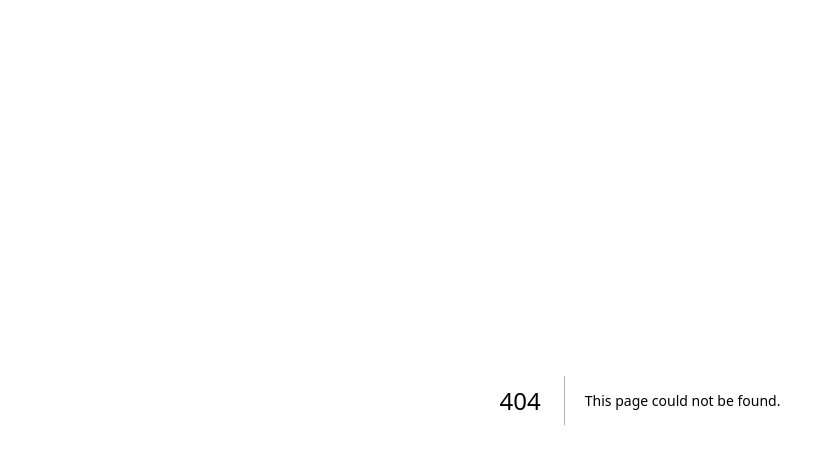
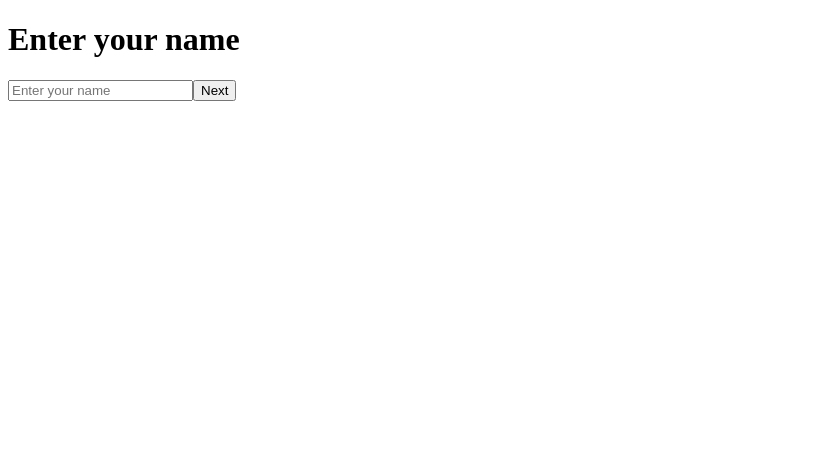
Before and after one commit to slee1204/ADCD-Bookie, a Next.js app: page /onboarding in a window 1280 px wide. Before the commit this address had no page. Shown: the top 464 px of the page, without its empty margins (0-835 px from the left). Built offline with nearby package versions, Linux system fonts and the light colour scheme.

Commit message:
initial commit

```diff
--- /dev/null
+++ b/pages/onboarding.js
@@ -0,0 +1,60 @@
+import { useState } from "react";
+import axios from "axios";
+import Keyword from "@/comp/Keyword";
+import Button from "@/comp/Button";
+import { useRouter } from "next/router";
+
+export default function onboarding() {
+  const [name, setName] = useState("");
+  const [header, setHeader] = useState("Enter your name");
+  const [keyword, setKeyword] = useState("");
+  const [keywords, setKeywords] = useState([]);
+  const router = useRouter();
+
+  const chooseGenres = async () => {
+    setHeader("Choose your favourite genres");
+
+    const apiKey = "AIzaSyDwqGo8hs4GSZ-NDeHRIGbVeL66zKGNDlM"
+
+    const results = await axios.get(
+      `https://www.googleapis.com/books/v1/volumes?q=subject:${keyword}&key=${apiKey}&maxResults=40`
+    );
+
+    for (var i = 0; i < results.data.items.length; i++) {
+      const categories = results.data.items[i].volumeInfo.categories;
+
+      if (categories !== undefined) {
+        const category = categories.values();
+        for (const type of category) {
+          keywords.push(type);
+          setKeyword(type);
+        }
+      }
+    }
+    console.log(keywords);
+  };
+
+  return <>
+    <h1>{header}</h1>
+    {
+      !keyword && <> <input
+        value={name}
+        onChange={(event) => setName(event.target.value)}
+        type="text"
+        placeholder="Enter your name" />
+        <Button handleClick={chooseGenres} text="Next"></Button>
+      </>
+    }
+    {
+      keyword && <>
+        {
+          keywords.map((o, i) => (
+            <Keyword key={i} value={o} />
+          ))
+        }
+        <Button handleClick={() => router.push("/dashboard")} text="Get Recommendations"></Button>
+      </>
+    }
+
+  </>
+}
```
